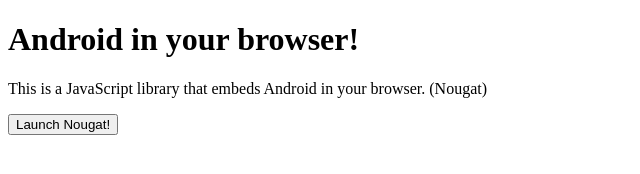
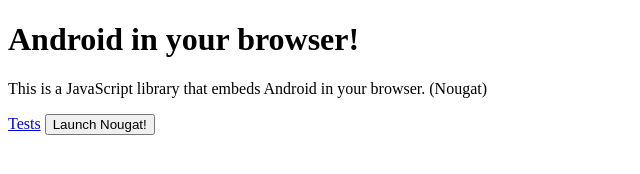
Before and after one commit to Unzor/Nougat, a plain HTML site: page index.html in a window 1280 px wide. Shown: the whole page, without its empty margins (0-640 px from the left). Drawn offline with Linux system fonts and the light colour scheme.

Commit message:
Update index.html

```diff
--- a/index.html
+++ b/index.html
@@ -5,6 +5,7 @@
   <body>
    <h1> Android in your browser! </h1>
   <p>This is a JavaScript library that embeds Android in your browser. (Nougat) </p>
+    <a href="tests.html">Tests</a>
     <button onclick="nougat.launch('#display');">Launch Nougat!</button>
     <div id="display"></div>
         <script src="nougat.js"></script>
```
